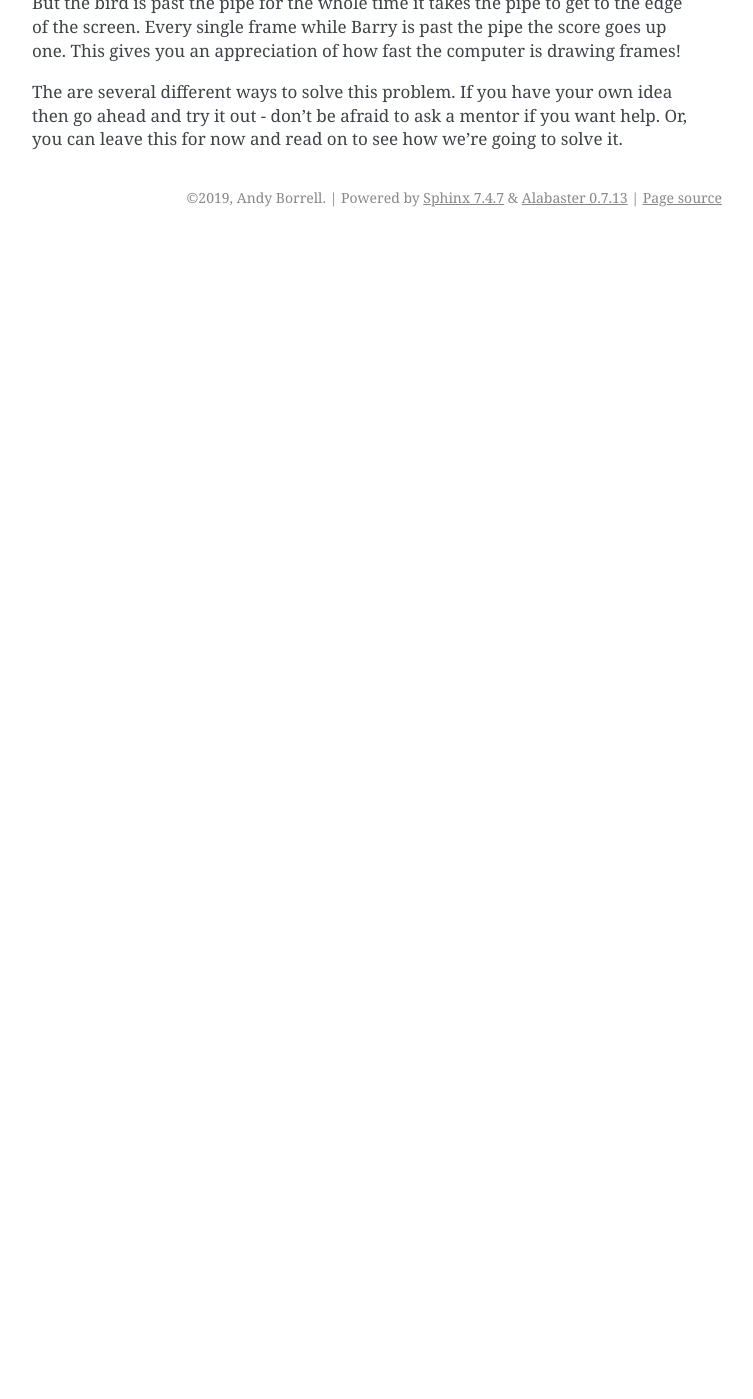
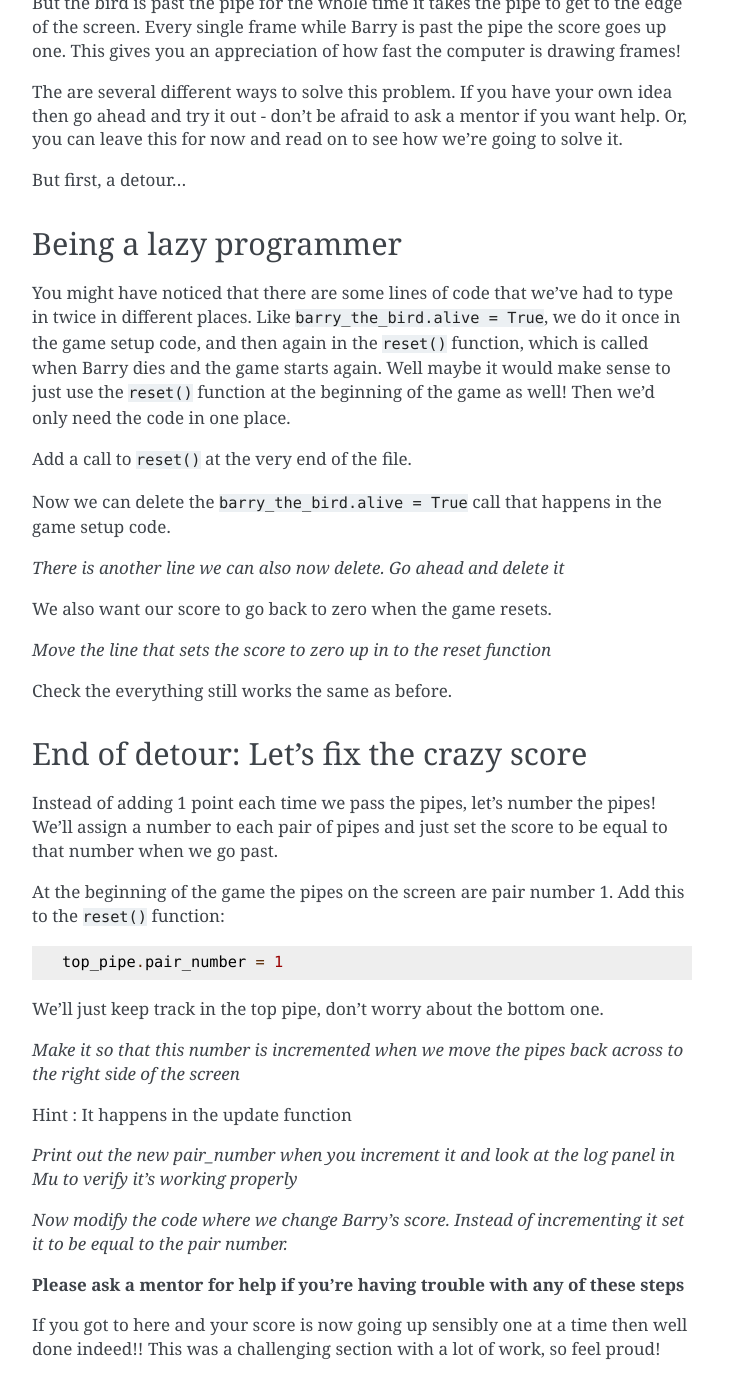
Before and after one commit to andyborrell/pygamezero_bird, a Sphinx documentation site: the page built from docs/source/part4.rst, in a window 1280 px wide and 1400 px high, scrolled down 3543 px. Shown: the whole window, without its empty margins (388-1141 px from the left). Built offline with Sphinx 7.4.7, drawn with Linux system fonts in a browser that asks for light colours; before the commit the page ends 3780 px from its top, so only the background shows below that; some of the changed text lies outside the part shown.

Commit message:
Refactor. Make score go up 1 at a time

```diff
--- a/docs/source/part4.rst
+++ b/docs/source/part4.rst
@@ -147,3 +147,46 @@ You've probably noticed now that when you fly through some pipes the score soars
 The reason is that the code we added is in the update function, which runs every frame.  The code we added will increment the score if the bird is past the pipe.  But the bird is past the pipe for the whole time it takes the pipe to get to the edge of the screen.  Every single frame while Barry is past the pipe the score goes up one.  This gives you an appreciation of how fast the computer is drawing frames!
 
 The are several different ways to solve this problem.  If you have your own idea then go ahead and try it out - don't be afraid to ask a mentor if you want help.  Or, you can leave this for now and read on to see how we're going to solve it.
+
+But first, a detour...
+
+Being a lazy programmer
+-----------------------
+You might have noticed that there are some lines of code that we've had to type in twice in different places. Like :code:`barry_the_bird.alive = True`, we do it once in the game setup code, and then again in the :code:`reset()` function, which is called when Barry dies and the game starts again.  Well maybe it would make sense to just use the :code:`reset()` function at the beginning of the game as well!  Then we'd only need the code in one place.
+
+Add a call to :code:`reset()` at the very end of the file.
+
+Now we can delete the :code:`barry_the_bird.alive = True` call that happens in the game setup code.
+
+*There is another line we can also now delete.  Go ahead and delete it*
+
+We also want our score to go back to zero when the game resets.
+
+*Move the line that sets the score to zero up in to the reset function*
+
+Check the everything still works the same as before.
+
+End of detour: Let's fix the crazy score
+----------------------------------------
+
+Instead of adding 1 point each time we pass the pipes, let's number the pipes!  We'll assign a number to each pair of pipes and just set the score to be equal to that number when we go past.
+
+At the beginning of the game the pipes on the screen are pair number 1.  Add this to the :code:`reset()` function:
+
+.. code:: python
+
+    top_pipe.pair_number = 1
+
+We'll just keep track in the top pipe, don't worry about the bottom one.
+
+*Make it so that this number is incremented when we move the pipes back across to the right side of the screen*
+
+Hint : It happens in the update function
+
+*Print out the new pair_number when you increment it and look at the log panel in Mu to verify it's working properly*
+
+*Now modify the code where we change Barry's score.  Instead of incrementing it set it to be equal to the pair number.*
+
+**Please ask a mentor for help if you're having trouble with any of these steps**
+
+If you got to here and your score is now going up sensibly one at a time then well done indeed!!  This was a challenging section with a lot of work, so feel proud!
```
